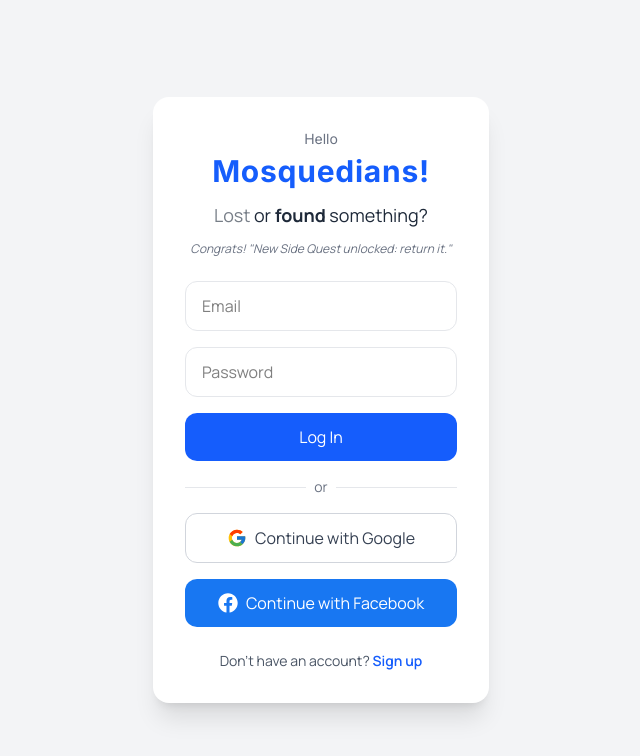
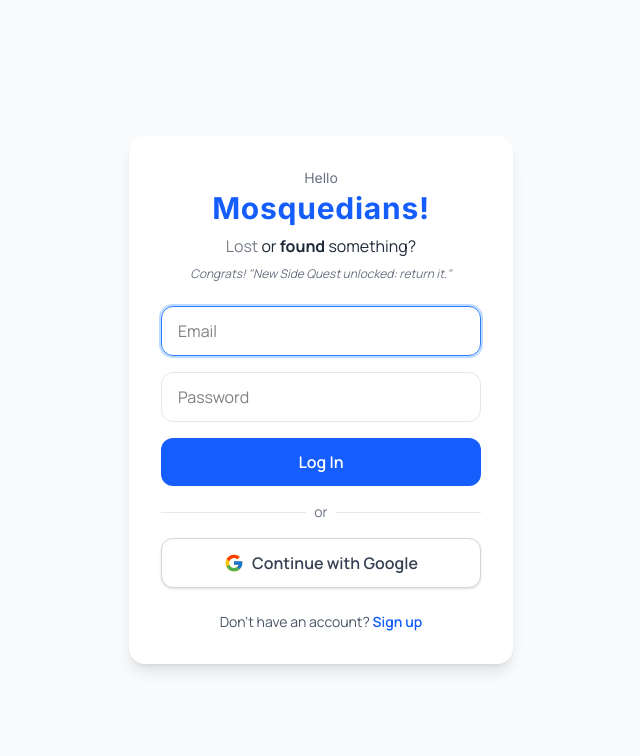
Before and after one commit to KenKenLim07/lost-and-found, a React (Vite) app: page / in a window 1280 px wide. Shown: the top 756 px of the page, without its empty margins (319-959 px from the left). Built offline with nearby package versions, Linux system fonts and the light colour scheme.

Commit message:
fixed description and about modal

```diff
--- a/src/components/AuthForm.jsx
+++ b/src/components/AuthForm.jsx
@@ -1,65 +1,48 @@
-import { useState } from 'react'
+import { useState, useEffect } from 'react'
 import { supabase } from '../lib/supabase'
 import { motion, AnimatePresence } from 'framer-motion'
-import { FcGoogle } from 'react-icons/fc' // Google icon (optional)
-import { FaFacebook } from 'react-icons/fa'
+import { FcGoogle } from 'react-icons/fc'
+import { Eye, EyeOff } from 'lucide-react'
 
 export default function AuthForm() {
-  // 🔐 Auth-related states
   const [email, setEmail] = useState('')
   const [password, setPassword] = useState('')
   const [isSignUp, setIsSignUp] = useState(false)
   const [error, setError] = useState(null)
   const [isLoading, setIsLoading] = useState(false)
+  const [showPassword, setShowPassword] = useState(false)
 
-  // 📥 Handle email/password login or signup
+  // Auto-focus email input on mount
+  useEffect(() => {
+    document.getElementById('auth-email')?.focus()
+  }, [])
+
+  // Auth handlers
+  const signUp = async () => await supabase.auth.signUp({ email, password })
+  const login = async () => await supabase.auth.signInWithPassword({ email, password })
+
   const handleAuth = async (e) => {
     e.preventDefault()
     setError(null)
     setIsLoading(true)
 
-    const { error } = isSignUp
-      ? await supabase.auth.signUp({ email, password })
-      : await supabase.auth.signInWithPassword({ email, password })
-
-    if (error) {
-      setError(error.message)
-    }
+    const { error } = isSignUp ? await signUp() : await login()
+    if (error) setError(error.message)
 
     setIsLoading(false)
   }
 
-  // 🟢 Handle Google OAuth login
   const handleGoogleLogin = async () => {
-    const { error } = await supabase.auth.signInWithOAuth({
-      provider: 'google',
-    })
-
-    if (error) {
-      setError(error.message)
-    }
+    const { error } = await supabase.auth.signInWithOAuth({ provider: 'google' })
+    if (error) setError(error.message)
   }
 
-  // 🔵 Handle Facebook OAuth login
-  const handleFacebookLogin = async () => {
-    const { error } = await supabase.auth.signInWithOAuth({
-      provider: 'facebook',
-    })
-
-    if (error) {
-      setError(error.message)
-    }
-  }
-
-  // ✨ Animation configs
+  // Framer Motion variants
   const containerVariants = {
     hidden: { opacity: 0 },
     visible: {
       opacity: 1,
-      transition: {
-        staggerChildren: 0.1,
-        delayChildren: 0.2,
-      },
+      transition: { staggerChildren: 0.1, delayChildren: 0.2 },
     },
   }
 
@@ -74,56 +57,53 @@ export default function AuthForm() {
 
   return (
     <motion.div
-      className="w-full max-w-sm mx-auto p-4 sm:p-6 min-h-[100dvh] flex items-center justify-center"
+      className="min-h-screen w-full flex items-center justify-center px-4 py-8 bg-gray-50"
       initial="hidden"
       animate="visible"
       variants={containerVariants}
     >
       <motion.div
-        className="bg-white rounded-2xl shadow-xl p-6 sm:p-8 space-y-4 sm:space-y-6 w-full"
+        className="bg-white rounded-2xl shadow-lg p-6 sm:p-8 w-full max-w-sm space-y-6"
         variants={itemVariants}
       >
-        <motion.div
-          className="text-center space-y-2 sm:space-y-3"
-          variants={itemVariants}
-        >
-          <div className="space-y-0.5 sm:space-y-1">
-            <h1 className="text-sm text-gray-500 font-medium">
-              Hello
-            </h1>
-            <h2 className="text-2xl sm:text-3xl font-bold text-blue-600 tracking-wide">
-              Mosquedians!
-            </h2>
+        {/* Header */}
+        <motion.div className="text-center space-y-2" variants={itemVariants}>
+          <div className="space-y-0.5">
+            <h1 className="text-sm text-gray-500 font-medium">Hello</h1>
+            <h2 className="text-3xl font-bold text-blue-600 tracking-wide">Mosquedians!</h2>
           </div>
-          <p className="text-base sm:text-lg text-gray-800">
+          <p className="text-base text-gray-800">
             <span className="opacity-60">Lost</span> or <span className="font-bold">found</span> something?
           </p>
-          <p className="text-xs text-gray-500 italic">
-            Congrats! "New Side Quest unlocked: return it."
-          </p>
+          <p className="text-xs text-gray-500 italic">Congrats! "New Side Quest unlocked: return it."</p>
         </motion.div>
 
-        <form onSubmit={handleAuth} className="space-y-3 sm:space-y-4">
+        {/* Form */}
+        <form onSubmit={handleAuth} className="space-y-4">
           <motion.div variants={itemVariants}>
             <input
-              className="w-full px-3 sm:px-4 py-2.5 sm:py-3 rounded-xl border border-gray-200 focus:border-blue-500 focus:ring-2 focus:ring-blue-200 transition-all outline-none text-sm sm:text-base"
+              id="auth-email"
+              className="w-full px-4 py-3 rounded-xl border border-gray-200 focus:border-blue-500 focus:ring-2 focus:ring-blue-200 transition-all outline-none text-base font-medium"
               type="email"
               placeholder="Email"
               value={email}
               onChange={(e) => setEmail(e.target.value)}
+              disabled={isLoading}
               required
             />
           </motion.div>
 
-          <motion.div variants={itemVariants}>
+          <motion.div className="relative" variants={itemVariants}>
             <input
-              className="w-full px-3 sm:px-4 py-2.5 sm:py-3 rounded-xl border border-gray-200 focus:border-blue-500 focus:ring-2 focus:ring-blue-200 transition-all outline-none text-sm sm:text-base"
-              type="password"
+              className="w-full px-4 py-3 rounded-xl border border-gray-200 focus:border-blue-500 focus:ring-2 focus:ring-blue-200 transition-all outline-none text-base font-medium pr-10"
+              type={showPassword ? 'text' : 'password'}
               placeholder="Password"
               value={password}
               onChange={(e) => setPassword(e.target.value)}
+              disabled={isLoading}
               required
             />
+
           </motion.div>
 
           <AnimatePresence mode="wait">
@@ -133,7 +113,7 @@ export default function AuthForm() {
                 initial={{ opacity: 0, y: -10 }}
                 animate={{ opacity: 1, y: 0 }}
                 exit={{ opacity: 0, y: -10 }}
-                className="text-red-500 text-xs sm:text-sm text-center"
+                className="text-red-500 text-sm text-center"
               >
                 {error}
               </motion.p>
@@ -144,10 +124,8 @@ export default function AuthForm() {
             initial={{ opacity: 0 }}
             animate={{ opacity: 1 }}
             transition={{ duration: 0.5 }}
-            className={`w-full py-2.5 sm:py-3 rounded-xl text-white font-medium text-sm sm:text-base ${
-              isLoading
-                ? 'bg-gray-400 cursor-not-allowed'
-                : 'bg-blue-600 hover:bg-blue-700'
+            className={`w-full py-3 rounded-xl text-white font-semibold transition-all ${
+              isLoading ? 'bg-gray-400 cursor-not-allowed' : 'bg-blue-600 hover:bg-blue-700'
             }`}
             type="submit"
             disabled={isLoading}
@@ -155,61 +133,42 @@ export default function AuthForm() {
             {isLoading ? 'Loading...' : isSignUp ? 'Sign Up' : 'Log In'}
           </motion.button>
 
+          {/* Divider */}
           <div className="relative">
             <div className="absolute inset-0 flex items-center">
-              <div className="w-full border-t border-gray-200"></div>
+              <div className="w-full border-t border-gray-200" />
             </div>
-            <div className="relative flex justify-center text-xs sm:text-sm">
+            <div className="relative flex justify-center text-sm">
               <span className="px-2 bg-white text-gray-500">or</span>
             </div>
           </div>
 
+          {/* Google Auth */}
           <motion.button
             onClick={handleGoogleLogin}
             type="button"
             initial={{ opacity: 0 }}
             animate={{ opacity: 1 }}
             transition={{ duration: 0.5 }}
-            className="w-full py-2.5 sm:py-3 flex items-center justify-center gap-2 rounded-xl bg-white border border-gray-300 hover:bg-gray-100 text-gray-700 font-medium text-sm sm:text-base"
+            className="w-full py-3 flex items-center justify-center gap-2 rounded-xl bg-white border border-gray-300 hover:bg-gray-100 text-gray-700 font-semibold shadow-sm"
           >
-            <FcGoogle size={18} className="sm:w-5 sm:h-5" />
+            <FcGoogle size={20} />
             Continue with Google
-          </motion.button>
-
-          <motion.button
-            onClick={handleFacebookLogin}
-            type="button"
-            initial={{ opacity: 0 }}
-            animate={{ opacity: 1 }}
-            transition={{ duration: 0.5 }}
-            className="w-full py-2.5 sm:py-3 flex items-center justify-center gap-2 rounded-xl bg-[#1877F2] hover:bg-[#166FE5] text-white font-medium text-sm sm:text-base"
-          >
-            <FaFacebook size={18} className="sm:w-5 sm:h-5" />
-            Continue with Facebook
           </motion.button>
         </form>
 
-        <motion.div
-          className="text-center text-xs sm:text-sm text-gray-600"
-          variants={itemVariants}
-        >
-          <button
-            onClick={() => setIsSignUp(!isSignUp)}
-            className="transition-colors"
-          >
+        {/* Toggle Signup/Login */}
+        <motion.div className="text-center text-sm text-gray-600" variants={itemVariants}>
+          <button onClick={() => setIsSignUp(!isSignUp)} className="transition-colors">
             {isSignUp ? (
               <>
                 Already have an account?{' '}
-                <span className="text-blue-600 font-semibold hover:underline">
-                  Log in
-                </span>
+                <span className="text-blue-600 font-semibold hover:underline">Log in</span>
               </>
             ) : (
               <>
-                Don't have an account?{' '}
-                <span className="text-blue-600 font-semibold hover:underline">
-                  Sign up
-                </span>
+                Don&apos;t have an account?{' '}
+                <span className="text-blue-600 font-semibold hover:underline">Sign up</span>
               </>
             )}
           </button>
--- a/src/components/WeeklyRewardBanner.jsx
+++ b/src/components/WeeklyRewardBanner.jsx
@@ -1,45 +1,43 @@
 import { motion } from 'framer-motion';
 import { Gift, Megaphone } from 'lucide-react';
 import { useWinners } from '../context/WinnersContext';
+import clsx from 'clsx';
+import { getRewardMessage } from '../utils/rewardMessages.jsx';
 
 // Highlighted name component with subtle animation
-const HighlightedName = ({ name }) => (
-  <motion.span
-    initial={{ opacity: 0.8 }}
-    animate={{ opacity: 1 }}
-    className="inline-block px-1.5 py-0.5 bg-cyan-300/20 rounded-md font-semibold tracking-wide"
-  >
-    {name}
-  </motion.span>
-);
+
 
 export default function WeeklyRewardBanner() {
   const { winners, isLoading } = useWinners();
+
+  const bannerClass = clsx(
+    "bg-cyan-600 text-white py-2.5 px-4 shadow-sm transition-opacity duration-200",
+    {
+      'opacity-0': isLoading,
+      'opacity-100': !isLoading,
+    }
+  );
 
   return (
     <motion.div
       initial={{ y: -100 }}
       animate={{ y: 0 }}
-      className={`bg-cyan-600 text-white py-2.5 px-4 shadow-sm transition-opacity duration-200 ${
-        isLoading ? 'opacity-0' : 'opacity-100'
-      }`}
+      transition={{ type: 'spring', stiffness: 300, damping: 24 }}
+      className={bannerClass}
     >
       <div className="max-w-7xl mx-auto flex items-center justify-between">
-        <Megaphone className="w-4 h-4 text-cyan-200" />
-        <p className="text-sm font-medium text-center flex-1 mx-4">
-          {winners.length === 0 ? (
-            "First two posters this week win ₱50 and a shoutout!"
-          ) : winners.length === 1 ? (
-            <>
-              Shoutout to <HighlightedName name={winners[0].name} />! You've won ₱50! I'll contact you about claiming your reward.
-            </>
-          ) : (
-            <>
-              Shoutout to <HighlightedName name={winners[0].name} /> and <HighlightedName name={winners[1].name} />! Each of you has won ₱50! I'll contact you about claiming your rewards.
-            </>
-          )}
+        <Megaphone className="w-4 h-4 text-cyan-200 shrink-0" />
+        <p
+          className="text-sm font-medium text-center flex-1 mx-4"
+          role="region"
+          aria-live="polite"
+          aria-label="Weekly reward announcement"
+        >
+          {getRewardMessage(winners)}
         </p>
-        <Gift className="w-4 h-4 text-cyan-200" />
+        <div className="flex items-center space-x-2">
+          <Gift className="w-4 h-4 text-cyan-200 shrink-0" />
+        </div>
       </div>
     </motion.div>
   );
--- /dev/null
+++ b/src/utils/rewardMessages.jsx
@@ -0,0 +1,28 @@
+import React from 'react';
+import HighlightedName from '../components/HighlightedName';
+
+export const REWARD_AMOUNT = 50;
+
+export function getRewardMessage(winners) {
+  const topWinners = winners.slice(0, 2);
+
+  if (topWinners.length === 0) {
+    return "First two posters this week win ₱50 and a shoutout!";
+  }
+
+  if (topWinners.length === 1) {
+    return (
+      <>
+        Shoutout to <HighlightedName name={topWinners[0].name} />! You've won ₱{REWARD_AMOUNT}! I'll contact you about claiming your reward.
+        <br />
+        <span className="text-cyan-200">One slot left! Post now to win ₱{REWARD_AMOUNT}!</span>
+      </>
+    );
+  }
+
+  return (
+    <>
+      Shoutout to <HighlightedName name={topWinners[0].name} /> and <HighlightedName name={topWinners[1].name} />! Each of you has won ₱{REWARD_AMOUNT}! I'll contact you about claiming your rewards.
+    </>
+  );
+}
```
Also changed, not shown: src/components/AboutModal.jsx (+8 -4 lines), src/components/Banner.jsx (deleted, +0 -73 lines), src/components/HighlightedName.jsx (added, +14 -0 lines), src/components/WinnerPromptModal.jsx (+20 -20 lines), src/context/WinnersContext.jsx (+10 -4 lines).
